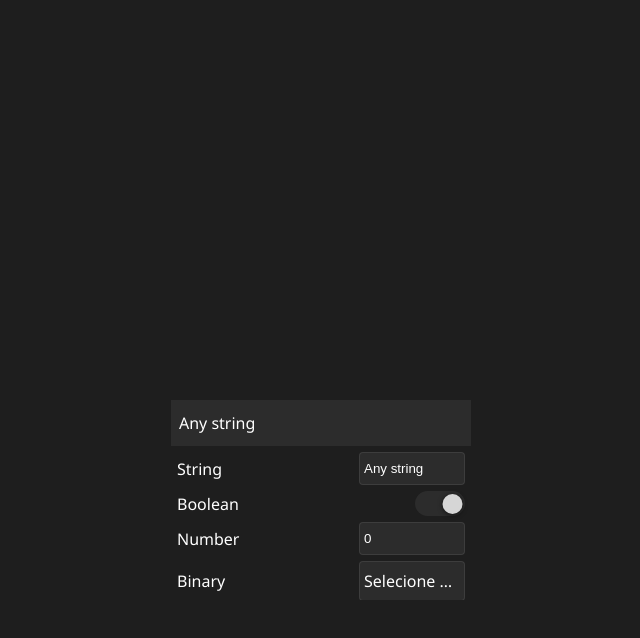
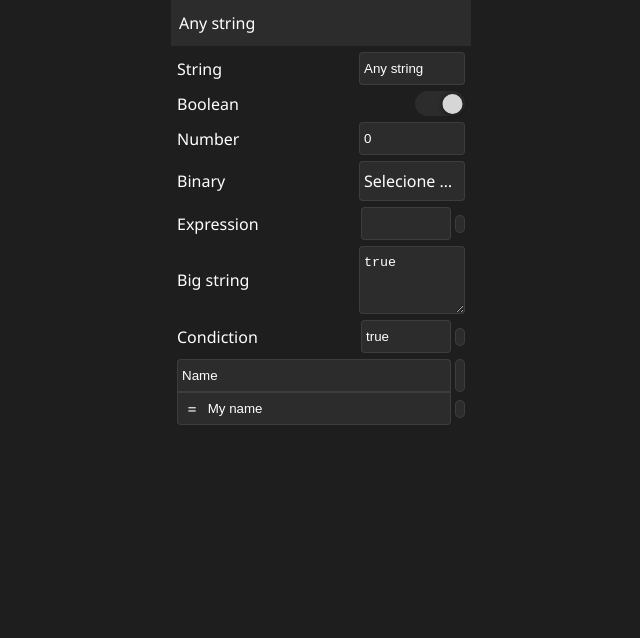
Before and after one commit to code-easy-platform/properties-editor, a React (Create React App) app: page / in a window 1280 px wide. Shown: the top 638 px of the page, without its empty margins (319-959 px from the left). Built offline with nearby package versions, Linux system fonts and the light colour scheme.

Commit message:
Adicionado o assign e alterado algumas interfaces

```diff
--- a/src/app/App.tsx
+++ b/src/app/App.tsx
@@ -12,45 +12,51 @@ const itens: IItem[] = [
     properties: [
       {
         id: '1',
-        label: 'String',
+        name: 'String',
         value: 'Any string',
-        typeValue: TypeValues.string
+        type: TypeValues.string
       },
       {
         id: '2',
         value: true,
-        label: 'Boolean',
-        typeValue: TypeValues.boolean
+        name: 'Boolean',
+        type: TypeValues.boolean
       },
       {
         id: '3',
         value: 0,
-        label: 'Number',
-        typeValue: TypeValues.number
+        name: 'Number',
+        type: TypeValues.number
       },
       {
         id: '4',
         value: null,
-        label: 'Binary',
-        typeValue: TypeValues.binary
+        name: 'Binary',
+        type: TypeValues.binary
       },
       {
         id: '5',
         value: '',
-        label: 'Expression',
-        typeValue: TypeValues.expression
+        name: 'Expression',
+        type: TypeValues.expression
       },
       {
         id: '6',
         value: 'true',
-        label: 'Big string',
-        typeValue: TypeValues.bigstring
+        name: 'Big string',
+        type: TypeValues.bigstring
       },
       {
         id: '7',
         value: 'true',
-        label: 'Condiction',
-        typeValue: TypeValues.string
+        name: 'Condiction',
+        type: TypeValues.expression
+      },
+      {
+        id: '8',
+        value: 'My name',
+        name: 'Name',
+        type: TypeValues.assign
       }
     ]
   }
@@ -59,7 +65,7 @@ const itens: IItem[] = [
 const App: React.FC = () => {
   return (
     <div className="App">
-      <div style={{ maxWidth: 300, minWidth: 300, height: 200, alignContent: '', marginTop: 400 }}>
+      <div style={{ maxWidth: 300, minWidth: 300, alignContent: '' }}>
         <PropertiesEditor
           itens={itens}
           onChange={itens => console.log(itens)}
--- /dev/null
+++ b/src/app/properties-editor/shared/components/Assign.tsx
@@ -0,0 +1,56 @@
+import React from 'react';
+import { ExpressionInput } from './ExpressionInput';
+import { IProperties } from '../interfaces';
+
+interface IAssign extends IProperties {
+    onChangeValue(text: string): void;
+    onChangeName(text: string): void;
+    onKeyDown(e: any): void;
+    onBlur(e: any): void;
+}
+export const Assign: React.FC<IAssign> = ({ id, name, value, onChangeName, onChangeValue, type, onKeyDown, onBlur }) => {
+
+    const css_prop_item_input: React.CSSProperties = {
+        border: '0.5px solid #ffffff15',
+        backgroundColor: '#ffffff10',
+        borderRadius: 4,
+        color: 'white',
+        width: '100%',
+        padding: 8,
+        paddingRight: 4,
+        paddingLeft: 4,
+    }
+
+    const css_prop_item_wrapper: React.CSSProperties = {
+        flexDirection: 'column',
+        padding: 6
+    }
+
+    return (<div style={css_prop_item_wrapper}>
+        <ExpressionInput
+            value={name}
+            onBlur={onBlur}
+            onKeyDown={onKeyDown}
+            placeholder='Propertie'
+            id={'name_prop_id_' + id}
+            key={'name_prop_key_' + id}
+            style={{ ...css_prop_item_input, borderBottomLeftRadius: 0, borderBottomRightRadius: 0 }}
+            onChange={e => onChangeName(e.target.value)}
+            onDoubleClick={e => alert('Abre o editor...')}
+        />
+        <div style={{ alignItems: 'center' }}>
+            <span children='=' style={{ marginRight: -20, marginLeft: 10.5 }} />
+            <ExpressionInput
+                value={value}
+                onBlur={onBlur}
+                placeholder='Value'
+                onKeyDown={onKeyDown}
+                id={'value_prop_id_' + id}
+                style={{ ...css_prop_item_input, borderTopLeftRadius: 0, borderTopRightRadius: 0, paddingLeft: 30 }}
+                key={'value_prop_key_' + id}
+                onChange={e => onChangeValue(e.target.value)}
+                onDoubleClick={e => alert('Abre o editor...')}
+            />
+        </div>
+    </div >);
+}
--- a/src/app/properties-editor/shared/components/ExpressionInput.tsx
+++ b/src/app/properties-editor/shared/components/ExpressionInput.tsx
@@ -2,22 +2,40 @@ import React, { useState } from 'react';
 import MonacoEditor from 'react-monaco-editor';
 
 export const ExpressionInput = (props: React.DetailedHTMLProps<React.InputHTMLAttributes<HTMLInputElement>, HTMLInputElement>) => {
-    // const onDoubleClick = props.onDoubleClick ? props.onDoubleClick : () => { };
 
     const [state, setState] = useState({ isOpenEditor: false, code: '' })
 
+    const css_picker_editor: React.CSSProperties = {
+        border: '0.5px solid #ffffff15',
+        backgroundColor: '#ffffff10',
+        cursor: 'pointer',
+        borderRadius: 50,
+        color: 'white',
+        height: '100%',
+        marginLeft: 4,
+        padding: 8,
+        paddingRight: 4,
+        paddingLeft: 4,
+    }
+
+    const openEditor = (e: any) => {
+
+        if (props.onDoubleClick) {
+            props.onDoubleClick(e);
+        }
+
+        setState({ ...state, isOpenEditor: true });
+    }
+
     return (
         <div style={{
+            alignItems: 'center',
+            width: props.style?.width,
             justifyContent: 'flex-end',
-            width: props.style?.width,
             maxWidth: props.style?.maxWidth,
-            alignItems: 'center',
         }}>
-            <input {...props} onDoubleClick={e => setState({ ...state, isOpenEditor: true })} style={{ ...props.style, width: '100%', maxWidth: '100%', paddingRight: '24px' }} />
-            <div
-                style={{ ...props.style, minWidth: 0, width: 0, marginLeft: 4, cursor: 'pointer', height: '100%' }}
-                onClick={(e: any) => setState({ ...state, isOpenEditor: true })}
-            />
+            <input {...props} onDoubleClick={openEditor} style={{ ...props.style, width: '100%', maxWidth: '100%', paddingRight: '24px' }} />
+            <button style={css_picker_editor} onClick={openEditor} />
 
             {state.isOpenEditor && <div style={{ position: 'fixed', left: '0px', top: '0px', width: '100vw', height: '100vh', alignItems: 'center', justifyContent: 'center' }}>
 
--- a/src/app/properties-editor/shared/components/PropItem.tsx
+++ b/src/app/properties-editor/shared/components/PropItem.tsx
@@ -4,6 +4,7 @@ import { IProperties, TypeValues } from '../interfaces';
 import { DefaultSwitch } from './DefaultSwitch';
 import { CustomInputFile } from './CustomInputFile';
 import { ExpressionInput } from './ExpressionInput';
+import { Assign } from './Assign';
 
 const css_prop_item: React.CSSProperties = {
     justifyContent: 'space-between',
@@ -16,14 +17,14 @@ interface PropItemProps extends IProperties {
     onChange(data: IProperties): void;
     inputWidth: number;
 }
-export const PropItem: React.FC<PropItemProps> = ({ id, label, typeValue, value, onChange, inputWidth }) => { // Extende outra interface
+export const PropItem: React.FC<PropItemProps> = ({ id, name, type, value, onChange, inputWidth }) => { // Extende outra interface
 
     inputWidth = inputWidth - 4;
 
-    const [state, setState] = useState<IProperties>({ id, label, typeValue, value });
+    const [state, setState] = useState<IProperties>({ id, name, type, value });
     useEffect(() => {
-        setState({ id, label, typeValue, value })
-    }, [id, label, typeValue, value]);
+        setState({ id, name, type, value })
+    }, [id, name, type, value]);
 
     const css_prop_item_label: React.CSSProperties = {
         textOverflow: 'ellipsis',
@@ -51,11 +52,11 @@ export const PropItem: React.FC<PropItemProps> = ({ id, label, typeValue, value,
         }
     }
 
-    switch (state.typeValue) {
+    switch (state.type) {
         case TypeValues.string:
             return (
                 <div style={css_prop_item}>
-                    <label htmlFor={'prop_id_' + state.id} style={css_prop_item_label}>{state.label}</label>
+                    <label htmlFor={'prop_id_' + state.id} style={css_prop_item_label}>{state.name}</label>
                     <input
                         onChange={e => setState({ ...state, value: e.target.value })}
                         onKeyDown={(e) => onkeyPress(e)}
@@ -71,7 +72,7 @@ export const PropItem: React.FC<PropItemProps> = ({ id, label, typeValue, value,
         case TypeValues.expression:
             return (
                 <div style={css_prop_item}>
-                    <label htmlFor={'prop_id_' + state.id} style={css_prop_item_label}>{state.label}</label>
+                    <label htmlFor={'prop_id_' + state.id} style={css_prop_item_label}>{state.name}</label>
                     <ExpressionInput
                         style={{ ...css_prop_item_input, width: inputWidth ? `${inputWidth + 8}px` : '70%' }}
                         onChange={e => setState({ ...state, value: e.target.value })}
@@ -88,7 +89,7 @@ export const PropItem: React.FC<PropItemProps> = ({ id, label, typeValue, value,
         case TypeValues.bigstring:
             return (
                 <div style={css_prop_item}>
-                    <label htmlFor={'prop_id_' + state.id} style={css_prop_item_label}>{state.label}</label>
+                    <label htmlFor={'prop_id_' + state.id} style={css_prop_item_label}>{state.name}</label>
                     <textarea
                         onChange={e => setState({ ...state, value: e.target.value })}
                         onKeyDown={(e) => onkeyPress(e)}
@@ -104,7 +105,7 @@ export const PropItem: React.FC<PropItemProps> = ({ id, label, typeValue, value,
         case TypeValues.number:
             return (
                 <div style={css_prop_item}>
-                    <label htmlFor={'prop_id_' + state.id} style={css_prop_item_label}>{state.label}</label>
+                    <label htmlFor={'prop_id_' + state.id} style={css_prop_item_label}>{state.name}</label>
                     <input
                         onChange={e => setState({ ...state, value: e.target.value })}
                         onKeyDown={(e) => onkeyPress(e)}
@@ -122,7 +123,7 @@ export const PropItem: React.FC<PropItemProps> = ({ id, label, typeValue, value,
         case TypeValues.binary:
             return (
                 <div style={css_prop_item}>
-                    <label htmlFor={'prop_id_' + state.id} style={css_prop_item_label}>{state.label}</label>
+                    <label htmlFor={'prop_id_' + state.id} style={css_prop_item_label}>{state.name}</label>
                     <CustomInputFile
                         onChange={e => setState({ ...state, value: e.target.value })}
                         key={'prop_key_' + state.id}
@@ -135,7 +136,7 @@ export const PropItem: React.FC<PropItemProps> = ({ id, label, typeValue, value,
         case TypeValues.boolean:
             return (
                 <div style={css_prop_item}>
-                    <label htmlFor={'prop_id_' + state.id} style={css_prop_item_label}>{state.label}</label>
+                    <label htmlFor={'prop_id_' + state.id} style={css_prop_item_label}>{state.name}</label>
                     <DefaultSwitch
                         id={'prop_id_' + state.id}
                         onChange={value => setState({ ...state, value })}
@@ -144,6 +145,21 @@ export const PropItem: React.FC<PropItemProps> = ({ id, label, typeValue, value,
                 </div>
             );
 
+        case TypeValues.assign:
+            return (
+                <Assign
+                    id={state.id}
+                    name={state.name}
+                    type={state.type}
+                    value={state.value}
+                    onBlur={_ => onChange(state)}
+                    key={'assign_key_' + state.id}
+                    onKeyDown={(e) => onkeyPress(e)}
+                    onChangeName={name => setState({ ...state, name })}
+                    onChangeValue={value => setState({ ...state, value })}
+                />
+            );
+
         default:
             return <></>;
     }
--- a/src/app/properties-editor/shared/interfaces.ts
+++ b/src/app/properties-editor/shared/interfaces.ts
@@ -6,12 +6,13 @@ export enum TypeValues {
     string='string',
     number='number',
     binary='binary',
+    assign='assign',
 }
 
 export interface IProperties {
     id: string | undefined;
-    label: string;
-    typeValue: TypeValues
+    type: TypeValues
+    name: string;
     value: any;
 }
 
```
